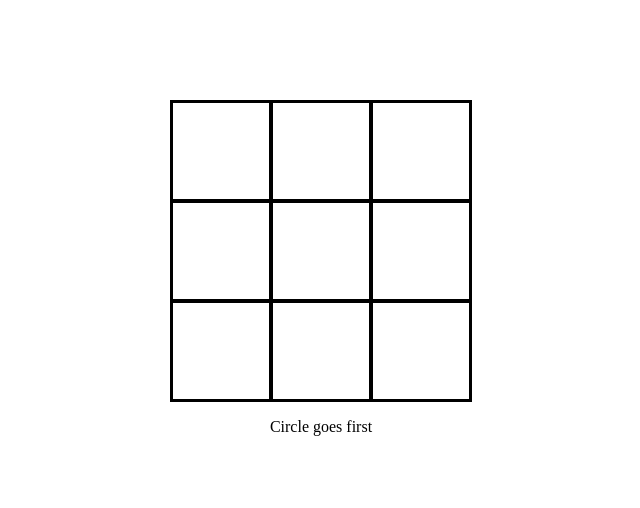
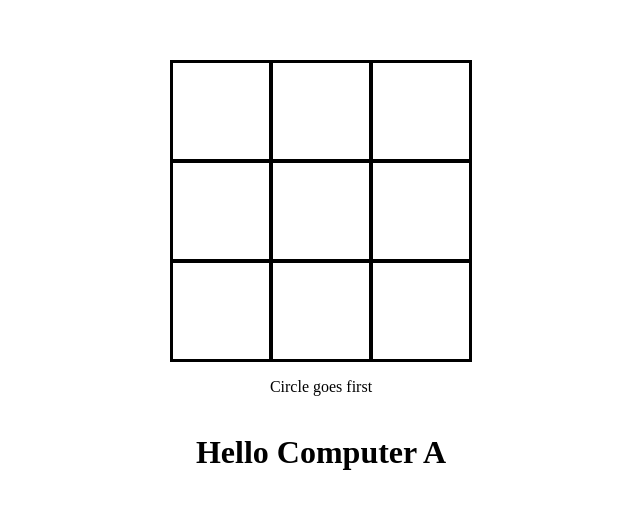
Before and after one commit to DaRaForU/MyPro, a plain HTML site: page index.html in a window 1280 px wide. Shown: the part 124-632 px from the top of the page, without its empty margins (319-959 px from the left). Drawn offline with Linux system fonts and the light colour scheme.

Commit message:
Computer A Edited

```diff
--- a/index.html
+++ b/index.html
@@ -11,6 +11,7 @@
     <div id="gameboard"></div>
 
     <p id="info"></p>
+    <h1>Hello Computer A</h1>
 
     <script src="script.js"></script>
 </body>
```
Also changed, not shown: mintty.2023-10-02_14-49-20.png (added).
